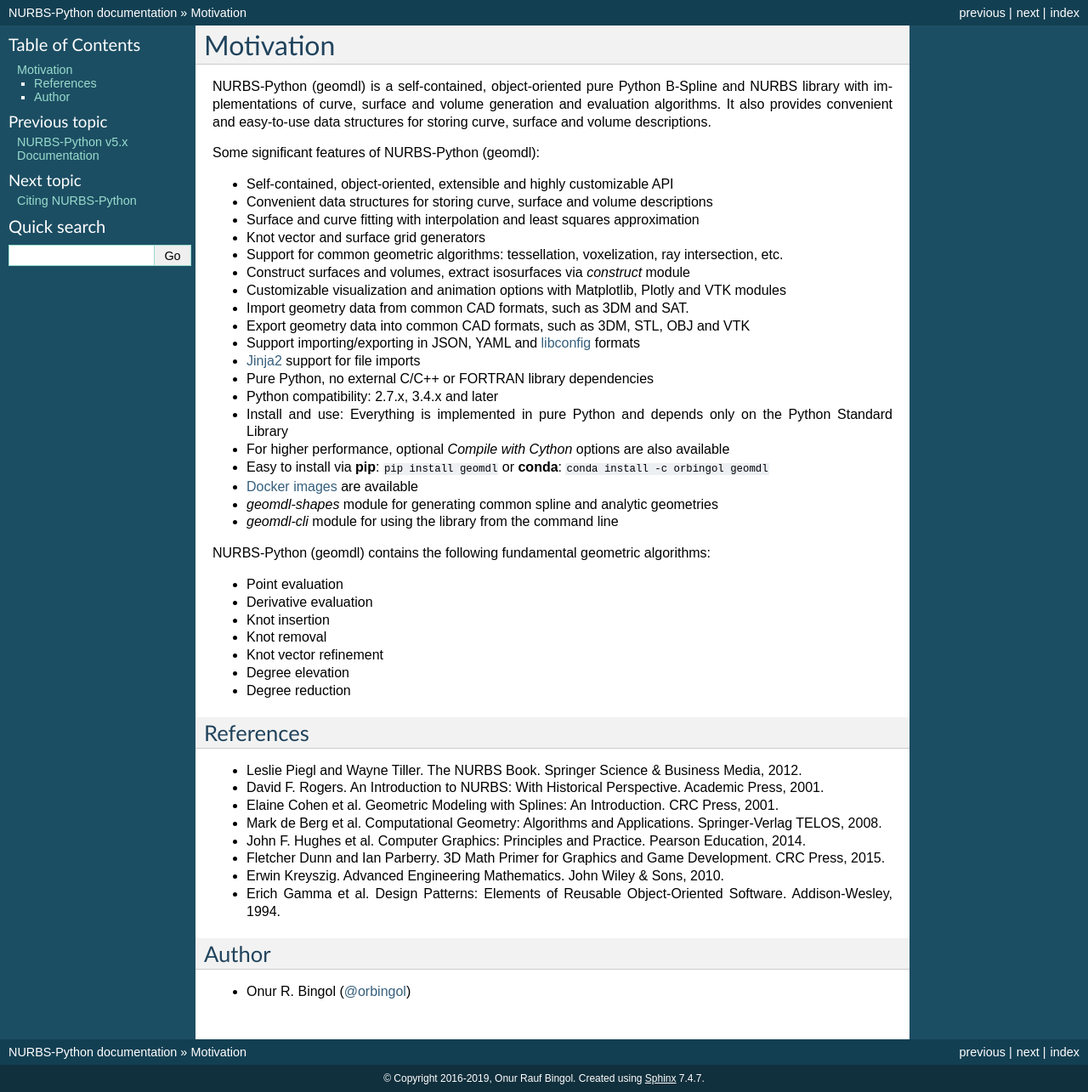
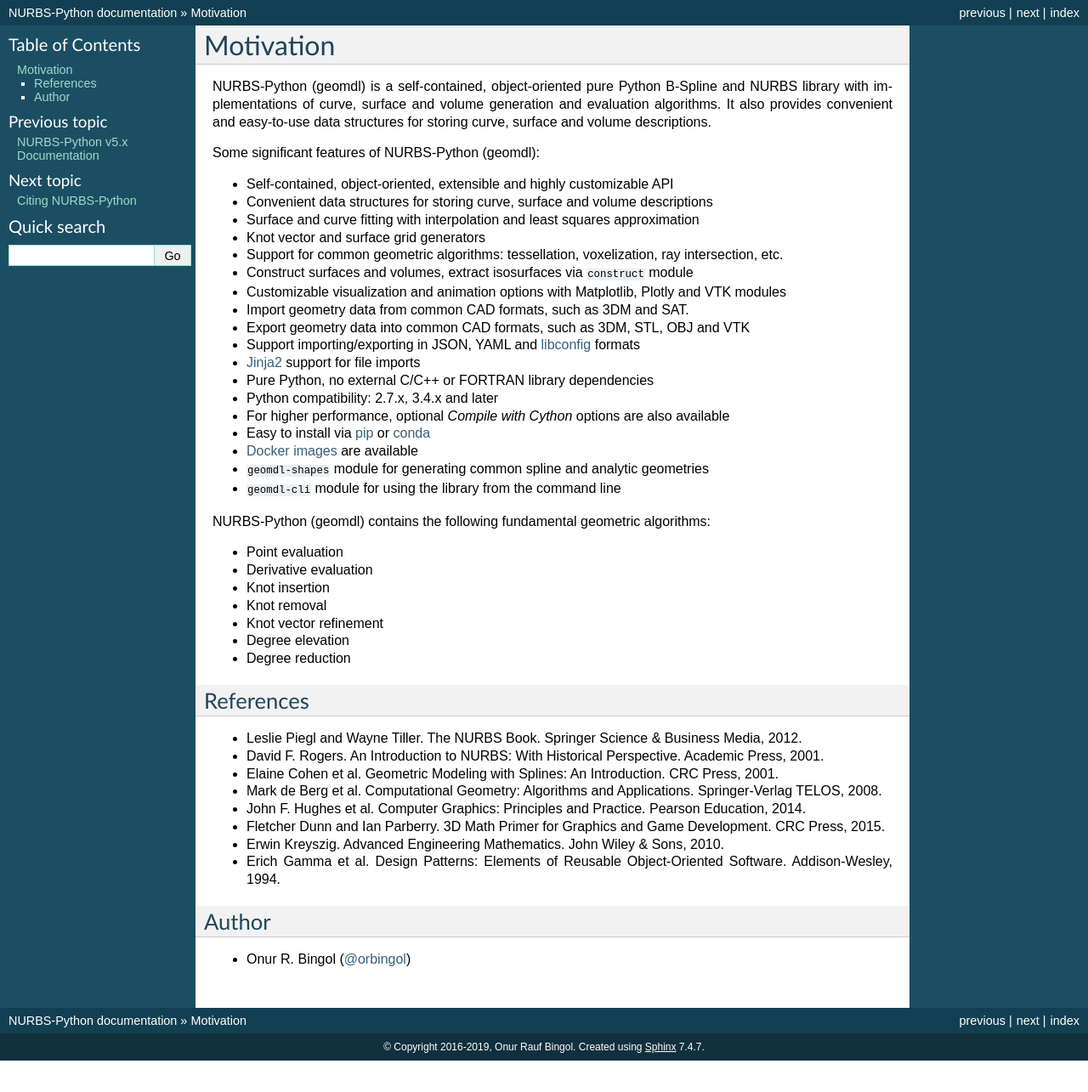
Before and after one commit to orbingol/NURBS-Python, a Sphinx documentation site: the page built from docs/introduction.rst, in a window 1280 px wide. Shown: the whole page at 85% size. Built offline with Sphinx 7.4.7, drawn with Linux system fonts in a browser that asks for light colours; formulas are drawn with MathJax 3; after the commit the page ends 1248 px from its top, so only the background shows below that.

Commit message:
Fix typo

```diff
--- a/docs/introduction.rst
+++ b/docs/introduction.rst
@@ -12,7 +12,7 @@
 * Surface and curve fitting with interpolation and least squares approximation
 * Knot vector and surface grid generators
 * Support for common geometric algorithms: tessellation, voxelization, ray intersection, etc.
-* Construct surfaces and volumes, extract isosurfaces via `construct` module
+* Construct surfaces and volumes, extract isosurfaces via ``construct`` module
 * Customizable visualization and animation options with Matplotlib, Plotly and VTK modules
 * Import geometry data from common CAD formats, such as 3DM and SAT.
 * Export geometry data into common CAD formats, such as 3DM, STL, OBJ and VTK
@@ -20,12 +20,11 @@
 * `Jinja2 <http://jinja.pocoo.org/>`_ support for file imports
 * Pure Python, no external C/C++ or FORTRAN library dependencies
 * Python compatibility: 2.7.x, 3.4.x and later
-* Install and use: Everything is implemented in pure Python and depends only on the Python Standard Library
 * For higher performance, optional *Compile with Cython* options are also available
-* Easy to install via **pip**: ``pip install geomdl`` or **conda**: ``conda install -c orbingol geomdl``
+* Easy to install via `pip <https://pypi.org/project/geomdl/>`_ or `conda <https://anaconda.org/orbingol/geomdl>`_
 * `Docker images <https://hub.docker.com/r/idealabisu/nurbs-python>`_ are available
-* `geomdl-shapes` module for generating common spline and analytic geometries
-* `geomdl-cli` module for using the library from the command line
+* ``geomdl-shapes`` module for generating common spline and analytic geometries
+* ``geomdl-cli`` module for using the library from the command line
 
 NURBS-Python (geomdl) contains the following fundamental geometric algorithms:
 
```
